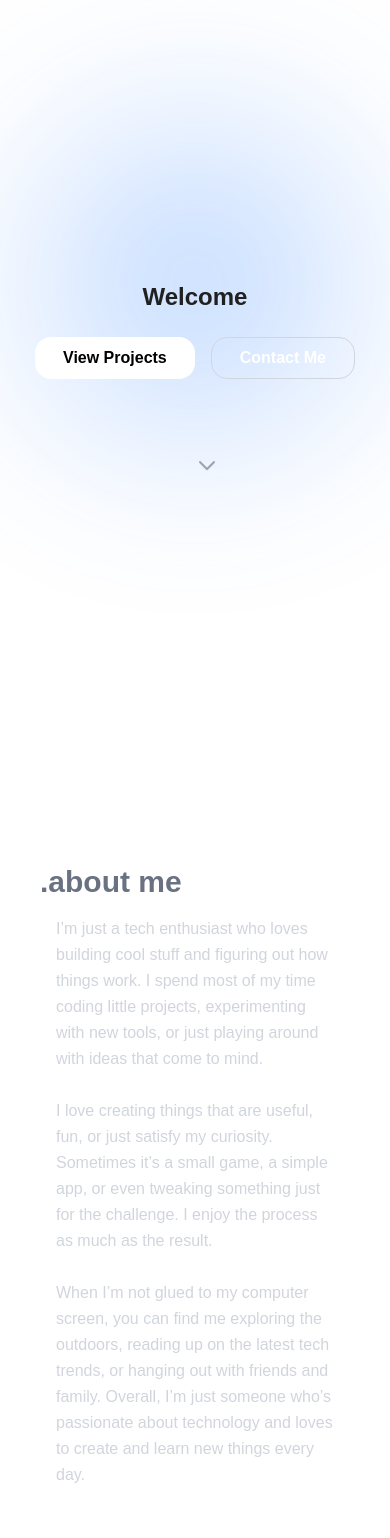
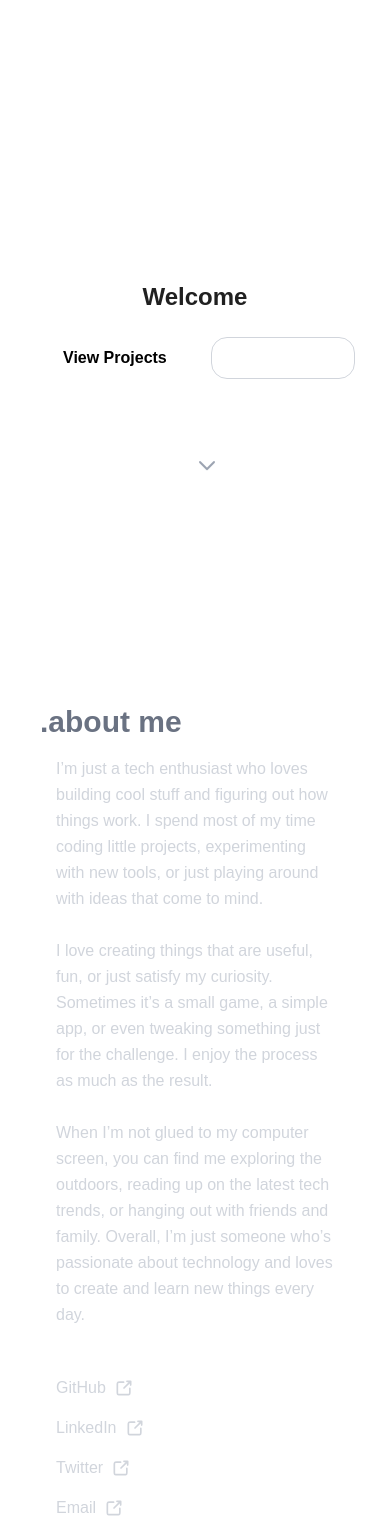
Before and after one commit to wynnee0110/My-Portfolio, a Next.js app: page / in a window 390 px wide. Shown: the part 140-1678 px from the top of the page. Built offline with nearby package versions, Linux system fonts and the light colour scheme.

Commit message:
Responsiveness and spacing between sections

```diff
--- a/src/app/contact/page.tsx
+++ b/src/app/contact/page.tsx
@@ -3,6 +3,7 @@
 import Header from "../components/Header";
 import { FaGithub, FaLinkedin, FaTwitter } from "react-icons/fa";
 import { useForm, ValidationError } from "@formspree/react";
+
 
 export default function Contact() {
 
@@ -111,6 +112,7 @@ export default function Contact() {
           </form>
         </div>
       </div>
+
     </main>
   );
 }
--- a/src/app/page.tsx
+++ b/src/app/page.tsx
@@ -27,15 +27,15 @@ export default function HomePage() {
   h-[100vh] px-4
  sm:mb-[-100px]">
 
-    <div className="absolute inset-0 flex justify-center items-center pointer-events-none">
-      <div className="w-[300px] h-[300px] bg-blue-500 rounded-full blur-[100px] opacity-30"></div>
+    <div className=" absolute inset-0 flex justify-center items-center pointer-events-none">
+      <div className="w-[300px] h-[300px] bg-white rounded-full blur-[100px] opacity-30"></div>
     </div>
 
           <div className="absolute w-full h-[300px] mb-8">
 
           </div>
 
-        <div className="mt-34 z-5 max-w-3xl text-center">
+        <div className="mt-34 z-5 max-w-3xl text-center ">
         <h1 className="text-2xl font-bold mb-4">Welcome</h1>
         <p className="text-gray-400 max-w-md mb-6">
 
@@ -77,7 +77,7 @@ export default function HomePage() {
       </section>
 
 
-<section id = "about"className="w-full flex justify-center items-center py-20 mt-20">
+<section id = "about"className="w-full flex justify-center items-center sm:py-20 sm:mt-20">
   <div className="w-full max-w-6xl flex flex-col sm:flex-row justify-between gap-2 px-10 ">
 
     {/* LEFT SIDE — TEXT */}
@@ -139,7 +139,7 @@ export default function HomePage() {
 
 
 
-<section id="projects" className="bg-black-100 flex justify-center mt-15">
+<section id="projects" className="bg-black-100 flex justify-center sm:mt-15 ">
   <div className="w-full max-w-6xl px-4 sm:px-10 py-8">
 
     <div className="flex items-center gap-4 mb-5 w-full">
```
